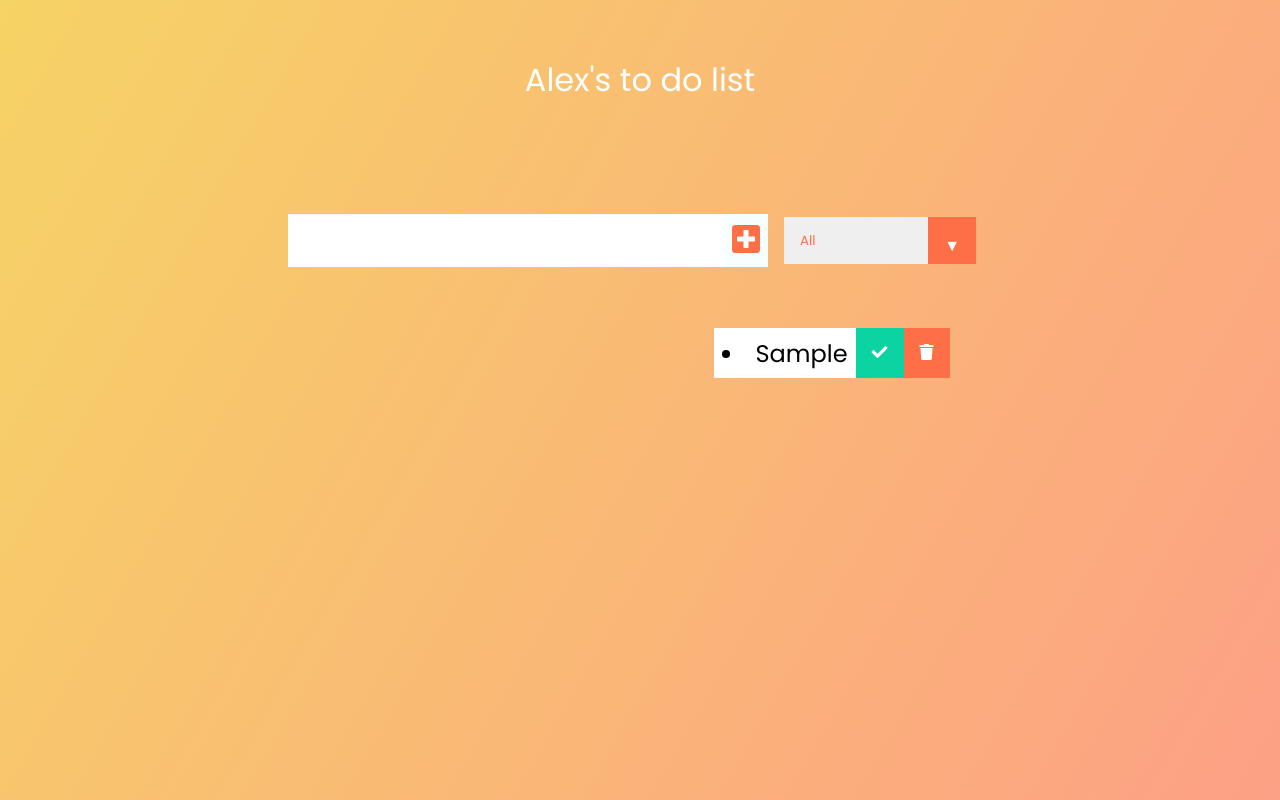
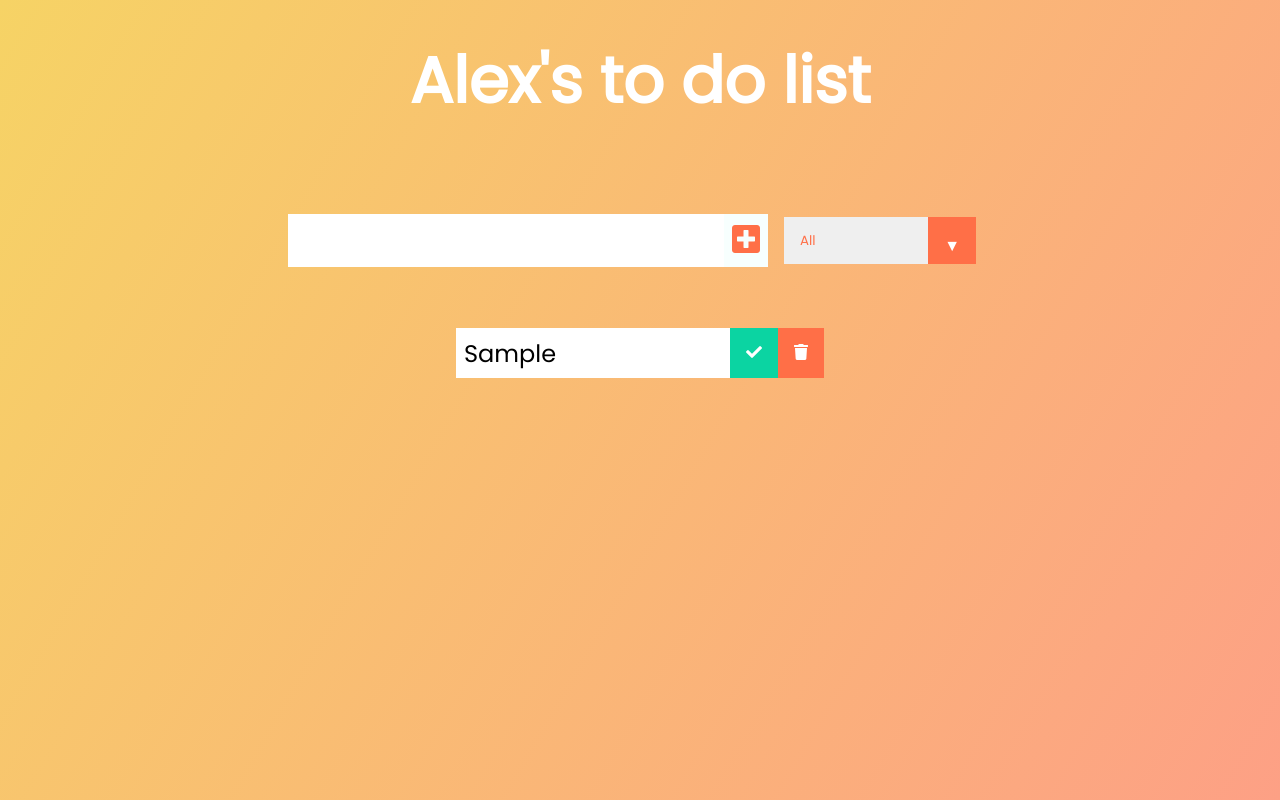
Before and after one commit to aleksandra-midor/to-do-list-REACT, a React (Create React App) app: page / in a window 1280 px wide. Both pictures are taken after typing "Sample" into the empty fields and a click on the button 746 px from the left and 240 px from the top of the page. Built offline with nearby package versions, Linux system fonts and the light colour scheme.

Commit message:
removing elements from the list added

```diff
--- a/src/App.js
+++ b/src/App.js
@@ -12,10 +12,18 @@ function App() {
   return (
     <div className="App">
       <header>
-  <hi>Alex's to do list</hi>
+  <h1>Alex's to do list</h1>
       </header>
-      <Form todos={todos} setTodos={setTodos} inputText={inputText} setInputText={setInputText}/>
-      <TodoList todos={todos}/>
+      <Form
+      todos={todos}
+      setTodos={setTodos}
+      inputText={inputText}
+      setInputText={setInputText}
+      />
+      <TodoList
+      todos={todos}
+      setTodos={setTodos}
+      />
     </div>
   );
 }
--- a/src/components/Todo.js
+++ b/src/components/Todo.js
@@ -1,13 +1,17 @@
 import React from "react";
 
-const Todo = ({ text }) => {
+const Todo = ({ text, todo, todos, setTodos }) => {
+  // Events
+  const deleteHandler = () => {
+    setTodos(todos.filter((el) => el.id !== todo.id));
+  };
   return (
     <div className="todo">
       <li className="todo-item">{text}</li>
       <button className="complete-btn">
         <i className="fas fa-check"></i>
       </button>
-      <button className="trash-btn">
+      <button onClick={deleteHandler} className="trash-btn">
         <i className="fas fa-trash"></i>
       </button>
     </div>
--- a/src/components/TodoList.js
+++ b/src/components/TodoList.js
@@ -2,14 +2,22 @@ import React from "react";
 // Import components
 import Todo from "./Todo";
 
-const TodoList = ({ todos }) => {
-  console.log(todos)
+const TodoList = ({ todos, setTodos }) => {
+  // Events
+
   return (
     <div className="todo-container">
-      <ul className="todo-list"></ul>
+      <ul className="todo-list">
       {todos.map(todo => (
-        <Todo text={todo.text} />
+        <Todo
+        todos={todos}
+        setTodos={setTodos}
+        todo={todo}
+        key={todo.id}
+        text={todo.text}
+        />
       ))}
+      </ul>
     </div>
   );
 };
```
